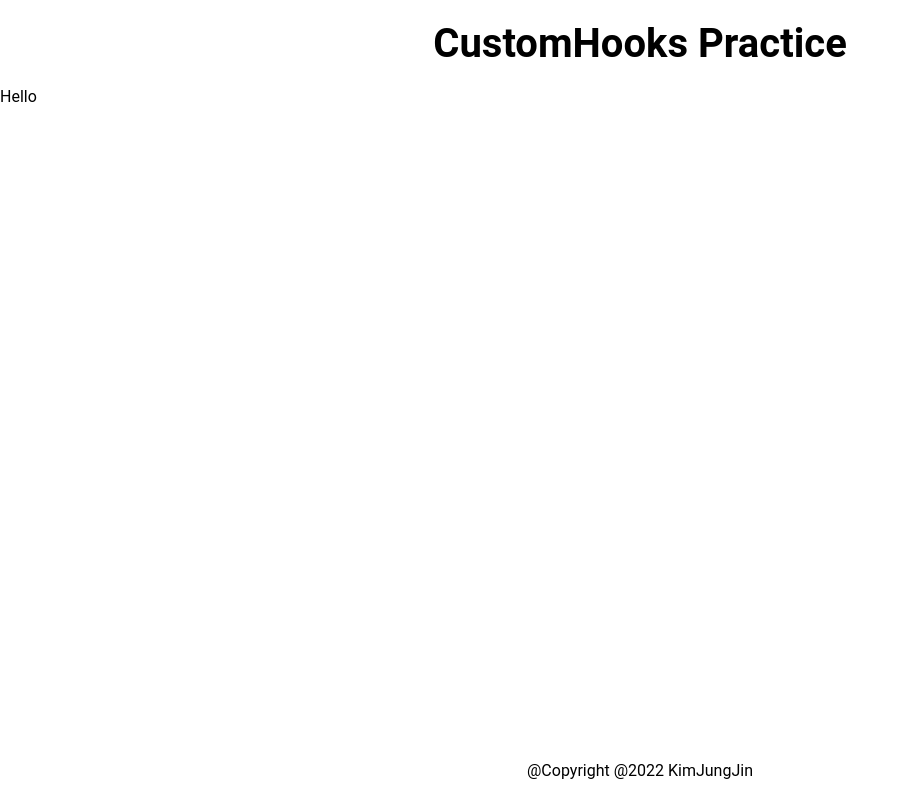
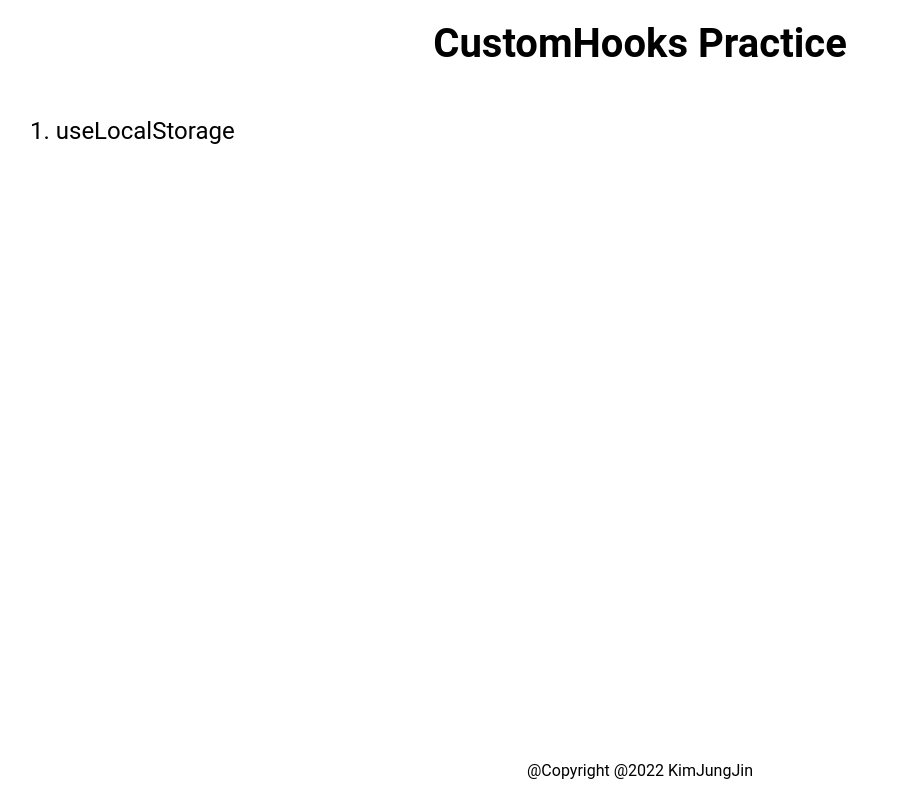
Before and after one commit to jungks9351/Customhook-practice, a React (Create React App) app: page / in a window 1280 px wide. Shown: the whole page, without its empty margins (0-908 px from the left). Built offline with nearby package versions, Linux system fonts and the light colour scheme.

Commit message:
feat : LinkList 구현

```diff
--- /dev/null
+++ b/src/components/main/LinkList.tsx
@@ -0,0 +1,36 @@
+import { Link } from 'react-router-dom';
+import styled from 'styled-components';
+
+const LinkList = () => {
+  const navLinks = [{ id: 1, path: '/useLocalStorage', name: 'useLocalStorage' }];
+
+  return (
+    <LinkContainer>
+      <LinkListWrapper>
+        {navLinks.map((link, idx) => (
+          <LinkItem key={idx}>
+            <StyledLink to={link.path}>{`${link.id}. ${link.name}`}</StyledLink>
+          </LinkItem>
+        ))}
+      </LinkListWrapper>
+    </LinkContainer>
+  );
+};
+
+const LinkContainer = styled.nav`
+  padding: 30px;
+`;
+
+const LinkListWrapper = styled.ul``;
+
+const LinkItem = styled.li`
+  font-size: 24px;
+`;
+
+const StyledLink = styled(Link)`
+  &:hover {
+    text-decoration: underline;
+  }
+`;
+
+export default LinkList;
--- a/src/pages/MainPage.tsx
+++ b/src/pages/MainPage.tsx
@@ -2,13 +2,14 @@ import Footer from 'src/components/common/Footer';
 import Header from 'src/components/common/Header';
 import Layout from 'src/components/common/Layout';
 import Main from 'src/components/common/Main';
+import LinkList from 'src/components/main/LinkList';
 
 const MainPage = () => {
   return (
     <Layout>
       <Header />
       <Main>
-        <div>Hello</div>
+        <LinkList />
       </Main>
       <Footer />
     </Layout>
```
